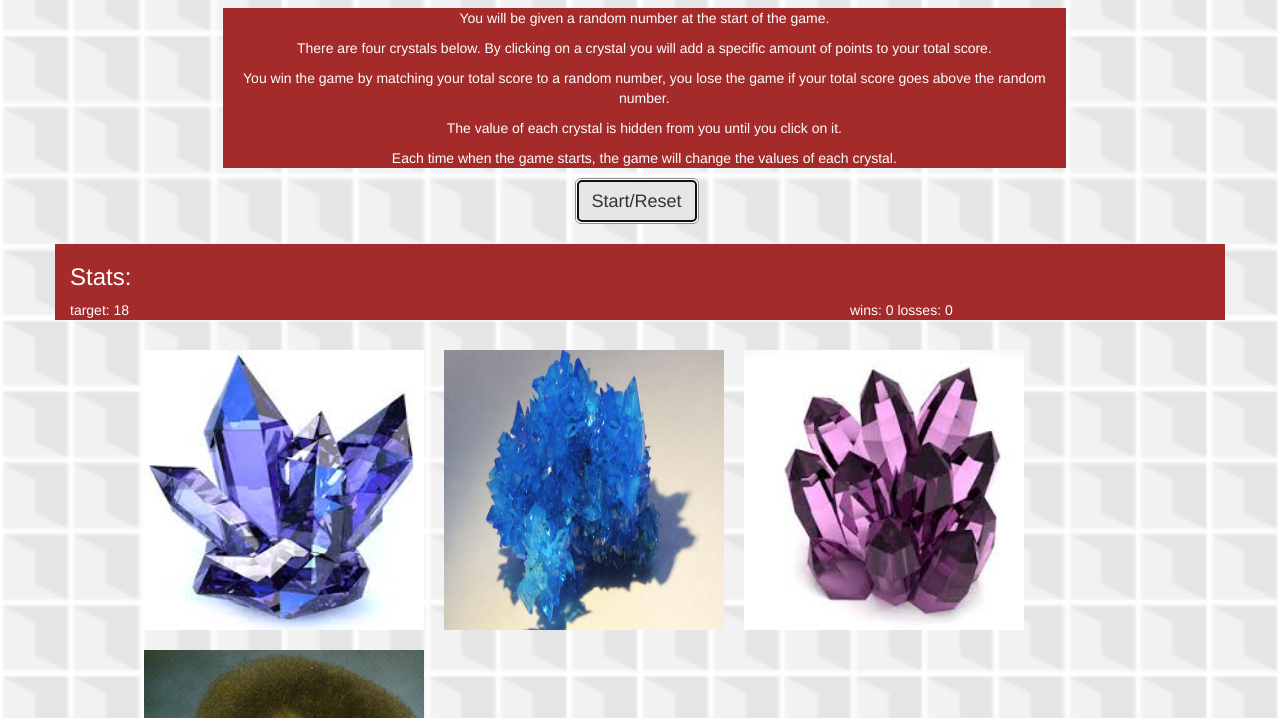
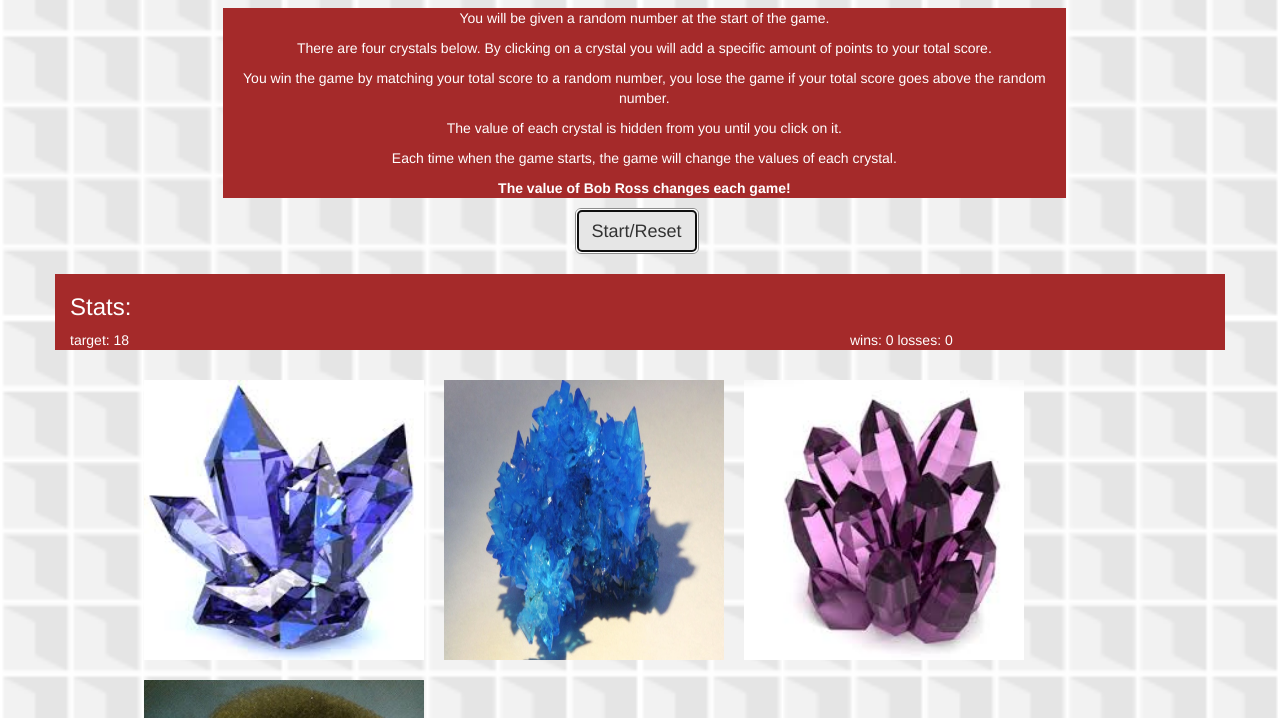
Before and after one commit to vpasquar/week-4-game, a plain HTML site: page index.html in a window 1280 px wide. Both pictures are taken after a click on the button "Start/Reset". Shown: the part 82-800 px from the top of the page. Drawn offline with nearby package versions, Linux system fonts and the light colour scheme.

Commit message:
cleanup deliv 2

```diff
--- a/assets/javascript/game.js
+++ b/assets/javascript/game.js
@@ -35,6 +35,7 @@ $("#crystals").on("click",".crystal-image",function(){
                        "assets/images/crystal3.jpg","assets/images/crystal4.jpg"]
       // Next we create a for loop to create crystals for every numberOption.
       for (var i = 0; i < numberOptions.length; i++) {
+
          // For each iteration, we will create an imageCrystal
          var imageCrystal = $("<img>");
          // First each crystal will be given the class ".crystal-image".
@@ -44,7 +45,13 @@ $("#crystals").on("click",".crystal-image",function(){
          imageCrystal.attr("src",imageLinks[i]);
          // Each imageCrystal will be given a data attribute called data-crystalValue.
          // This data attribute will be set equal to the array value.
-         imageCrystal.attr("data-crystalvalue", numberOptions[i]);
+         if (i < 3) {
+            imageCrystal.attr("data-crystalvalue", numberOptions[i]);
+         }
+         else {
+            var randomNum = Math.floor(Math.random() * 10) + 1;
+            imageCrystal.attr("data-crystalvalue",randomNum);
+         }
          // Lastly, each crystal image (with all it classes and attributes) will get added to the page.
          $("#crystals").append(imageCrystal);
       }
--- a/index.html
+++ b/index.html
@@ -27,6 +27,7 @@
         <p> You win the game by matching your total score to a random number, you lose the game if your total score goes above the random number. </p>
         <p> The value of each crystal is hidden from you until you click on it. </p>
         <p> Each time when the game starts, the game will change the values of each crystal. </p>
+        <p> <strong> The value of Bob Ross changes each game! </strong> </p>
       </div>
     </div>
   </div>
@@ -50,7 +51,7 @@
      <div class = "row">
 
        <div class = "col-md-12 head section">
-          <h1 id="msg-area-hdr"> Stats: </h1> <p id="message-area"> Press a crystal! </p>
+          <h1 id="msg-area-hdr"> Stats: </h1> <p id="message-area"> Press Start, then press a crystal! </p>
 
           <div class = "row content">
 
```
